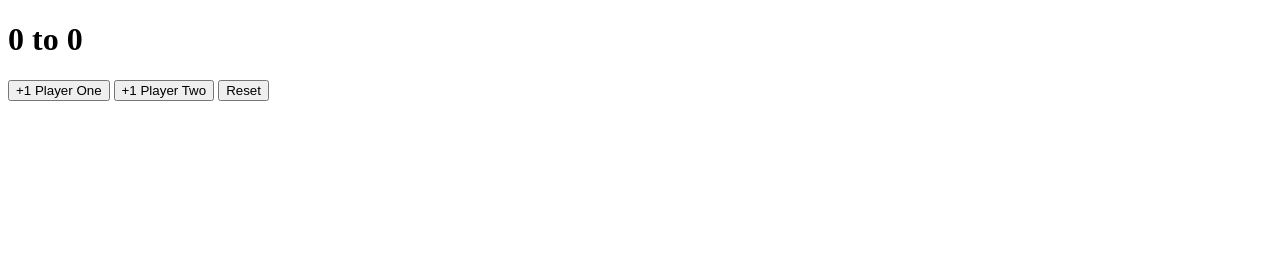
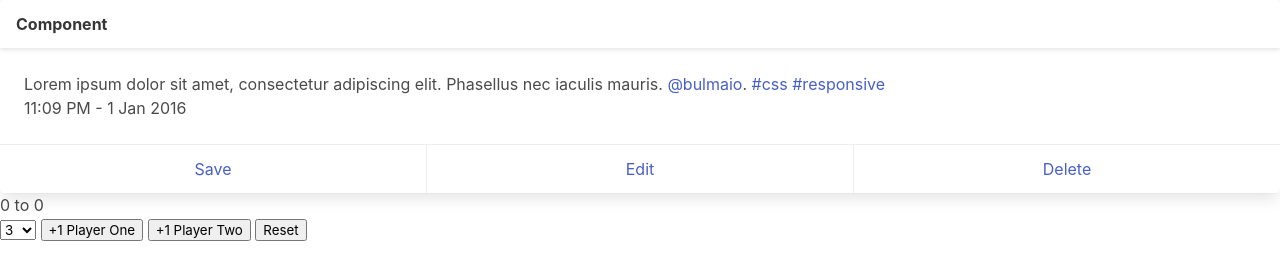
Before and after one commit to deadoralive023/Score-Keeper, a plain HTML site: page index.html in a window 1280 px wide. Both pictures are taken after a click on the button "Reset". Drawn offline with nearby package versions, Linux system fonts and the light colour scheme.

Commit message:
Added Drop Down and custom winning functionality

```diff
--- a/app.js
+++ b/app.js
@@ -1,11 +1,12 @@
 const p1Button = document.querySelector('#p1Button');
 const p2Button = document.querySelector('#p2Button');
-const reset = document.querySelector('#reset');
+const resetButton = document.querySelector('#reset');
+const winingScoreSelect = document.querySelector('#playto');
 const p1Display = document.querySelector('#p1Display');
 const p2Display = document.querySelector('#p2Display');
 
 let p1Score = 0, p2Score = 0;
-let winningScore = 5;
+let winningScore = 3;
 let isGameOver = false;
 
 p1Button.addEventListener('click', function(){
@@ -14,6 +15,8 @@ p1Button.addEventListener('click', function(){
         p1Display.textContent = p1Score;
     }
     if(p1Score === winningScore){
+        p1Display.classList.add('winner');
+        p2Display.classList.add('loser');
         isGameOver = true;
     }
 })
@@ -24,6 +27,25 @@ p2Button.addEventListener('click', function(){
         p2Display.textContent = p2Score;
     }
     if(p2Score === winningScore){
+        p2Display.classList.add('winner');
+        p1Display.classList.add('loser');
         isGameOver = true;
     }
 })
+
+resetButton.addEventListener('click', reset)
+
+winingScoreSelect.addEventListener('change', function(){
+    winningScore = parseInt(this.value);
+    reset();
+})
+
+function reset(){
+    isGameOver = false;
+    p1Score = 0;
+    p2Score = 0;
+    p1Display.textContent = 0;
+    p2Display.textContent = 0;
+    p1Display.classList.remove('winner', 'loser');
+    p2Display.classList.remove('winner', 'loser');
+}
--- a/index.html
+++ b/index.html
@@ -4,11 +4,56 @@
     <meta charset="UTF-8">
     <meta name="viewport" content="width=device-width, initial-scale=1.0">
     <title>Score Keeper</title>
+    <link rel="stylesheet" href="https://cdn.jsdelivr.net/npm/bulma@0.9.1/css/bulma.min.css">
+    <style>
+        .winner{
+            color:green;
+        }
+        .loser{
+            color: red;
+        }
+    </style>
 </head>
 <body>
+    <div class="card">
+        <header class="card-header">
+          <p class="card-header-title">
+            Component
+          </p>
+          <a href="#" class="card-header-icon" aria-label="more options">
+            <span class="icon">
+              <i class="fas fa-angle-down" aria-hidden="true"></i>
+            </span>
+          </a>
+        </header>
+        <div class="card-content">
+          <div class="content">
+            Lorem ipsum dolor sit amet, consectetur adipiscing elit. Phasellus nec iaculis mauris.
+            <a href="#">@bulmaio</a>. <a href="#">#css</a> <a href="#">#responsive</a>
+            <br>
+            <time datetime="2016-1-1">11:09 PM - 1 Jan 2016</time>
+          </div>
+        </div>
+        <footer class="card-footer">
+          <a href="#" class="card-footer-item">Save</a>
+          <a href="#" class="card-footer-item">Edit</a>
+          <a href="#" class="card-footer-item">Delete</a>
+        </footer>
+      </div>
     <h1>
         <spane id="p1Display">0</spane> to <span id="p2Display">0</span>
     </h1>
+    <select name="" id="playto">
+        <option value="3">3</option>
+        <option value="4">4</option>
+        <option value="5">5</option>
+        <option value="6">6</option>
+        <option value="7">7</option>
+        <option value="8">8</option>
+        <option value="9">9</option>
+        <option value="10">10</option>
+        <option value="11">11</option>
+    </select>
     <button id="p1Button">+1 Player One</button>
     <button id="p2Button">+1 Player Two</button>
     <button id="reset">Reset</button>
```
